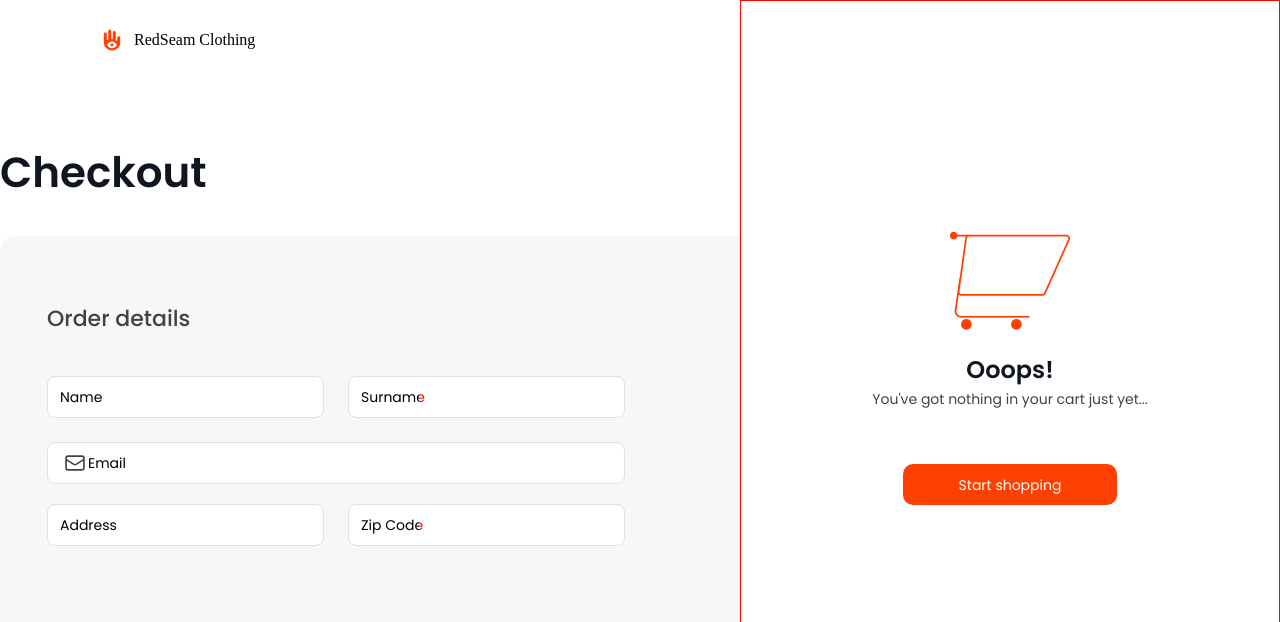
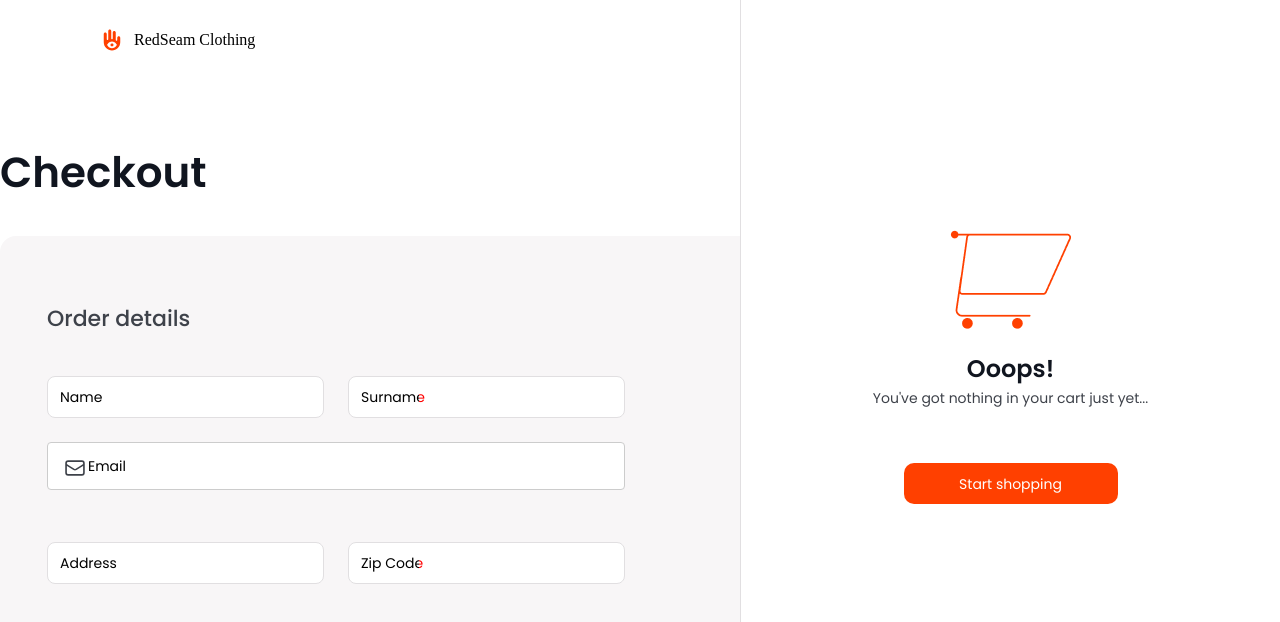
Before and after one commit to lP-deve/work1, a React (Vite) app: page /checkout in a window 1280 px wide. Shown: the top 622 px of the page. Built offline with nearby package versions, Linux system fonts and the light colour scheme.

Commit message:
updated checkout.jsx inputs

```diff
--- a/src/components/ChecOutPage/Checkout.css
+++ b/src/components/ChecOutPage/Checkout.css
@@ -132,6 +132,7 @@ input {
 .emailInput {
     margin-bottom: 20px;
     padding-left: 40px;
+    height:42px;
 }
 
 .email {
@@ -145,8 +146,41 @@ input {
     height: 32px;
 }
 
-.input-error {
-    border: 2px solid red !important;
-    outline: none;
-    transition: border 0.3s ease;
-}
+.emailIcon {
+    position: relative;
+    width: 100%;
+  }
+
+  .emailIcon .email {
+    position: absolute;
+    top: 31%;
+    left: 12px;
+    transform: translateY(-50%);
+    pointer-events: none;
+  }
+
+  .emailInput {
+    width: 100%;
+    height: 48px;
+    padding: 10px 12px 10px 40px;
+    border: 1px solid #ccc;
+    border-radius: 4px;
+    font-size: 1rem;
+    box-sizing: border-box;
+  }
+
+  .input-error {
+    border-color: #FF4000;
+    margin-bottom: 12px;
+  }
+
+  .error-wrapper {
+    height: 28px;
+    margin-top: 4px;
+  }
+
+  .error-text {
+    color: #FF4000;
+    font-size: 14px;
+    font-family: Poppins;
+  }
--- a/src/components/ChecOutPage/Checkout.jsx
+++ b/src/components/ChecOutPage/Checkout.jsx
@@ -5,11 +5,12 @@ import Cart from "../cartItems/Cart";
 import './checkout.css';
 
 const Checkout = ({ localCart, setLocalCart, setSuccessMessage }) => {
-  const { register, handleSubmit, formState: { errors } } = useForm();
+  const { register, handleSubmit, formState: { errors }, reset } = useForm();
 
   const onPay = () => {
     setSuccessMessage("Payment successful! Thank you for your order!");
     setLocalCart([]);
+    reset();
     setTimeout(() => setSuccessMessage(""), 3000);
   };
 
@@ -29,7 +30,7 @@ const Checkout = ({ localCart, setLocalCart, setSuccessMessage }) => {
                 {...register("name", { required: true })}
                 className={errors.name ? "input-error" : ""}
               />
-              {errors.name && <span style={{ color: "red" }}>Name is required</span>}
+              {errors.name && <span  className="error-text">Name is required</span>}
             </div>
 
             <div className="nameInput">
@@ -39,7 +40,7 @@ const Checkout = ({ localCart, setLocalCart, setSuccessMessage }) => {
                 {...register("surname", { required: true })}
                 className={errors.surname ? "input-error" : ""}
               />
-              {errors.surname && <span style={{ color: "red" }}>Surname is required</span>}
+              {errors.surname && <span className="error-text">Surname is required</span>}
             </div>
           </div>
           <div className="emailIcon">
@@ -59,7 +60,8 @@ const Checkout = ({ localCart, setLocalCart, setSuccessMessage }) => {
               {...register("email", { required: true })}
             />
           </div>
-          {errors.email && <span style={{ color: "red" }}>Email is required</span>}
+          <div className="error-wrapper">{errors.email && <span className="error-text">Email is required</span>}</div>
+
 
           <div className="address">
             <div className="nameInput">
@@ -69,7 +71,7 @@ const Checkout = ({ localCart, setLocalCart, setSuccessMessage }) => {
                 {...register("address", { required: true })}
                 className={errors.address ? "input-error" : ""}
               />
-              {errors.address && <span style={{ color: "red" }}>Address is required</span>}
+              {errors.address && <span className="error-text">Address is required</span>}
             </div>
 
             <div className="nameInput">
@@ -79,7 +81,7 @@ const Checkout = ({ localCart, setLocalCart, setSuccessMessage }) => {
                 {...register("zip", { required: true })}
                 className={errors.zip ? "input-error" : ""}
               />
-              {errors.zip && <span style={{ color: "red" }}>Zip Code is required</span>}
+              {errors.zip && <span className="error-text">Zip Code is required</span>}
             </div>
           </div>
         </form>
--- a/src/components/cartItems/Cart.css
+++ b/src/components/cartItems/Cart.css
@@ -8,8 +8,6 @@
   border-left: 1px solid #E1DFE1;
   padding: 40px;
   z-index: 1000;
-  border:1px solid red;
-
 
 }
 
```
